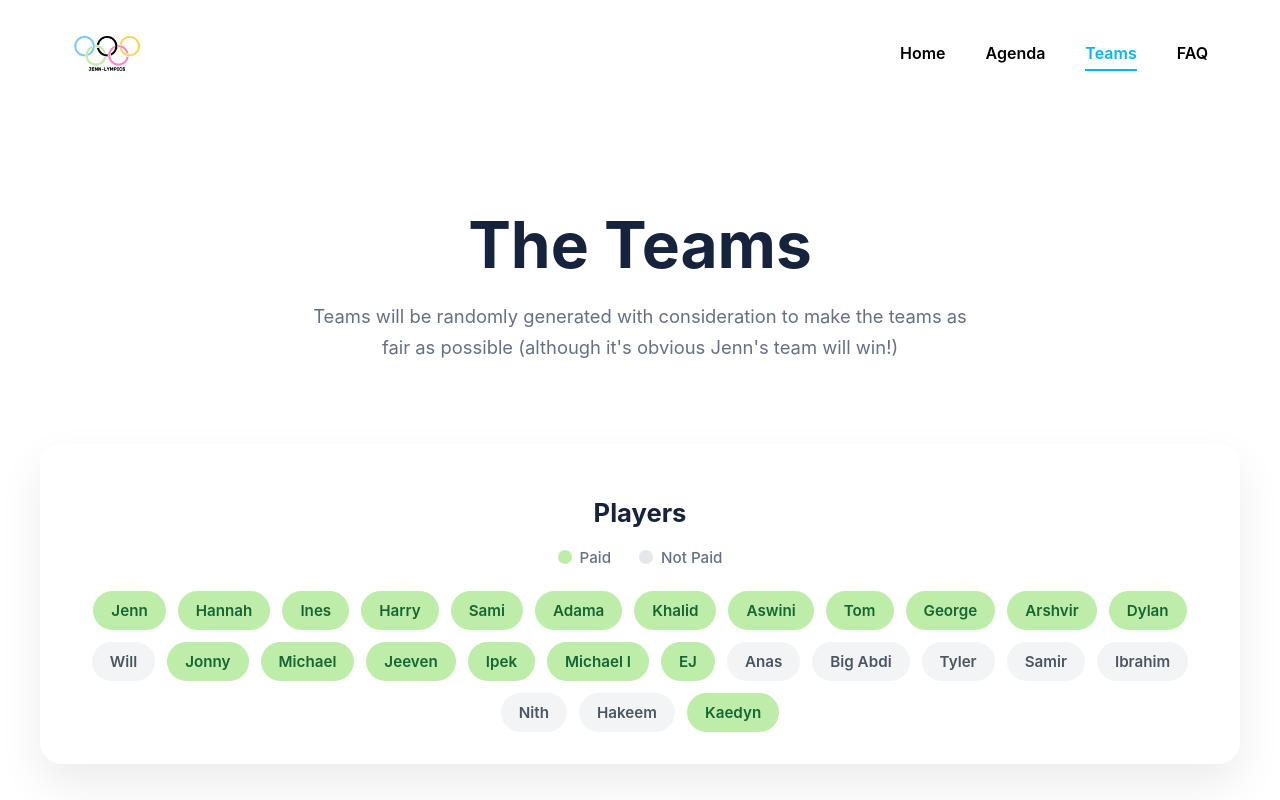
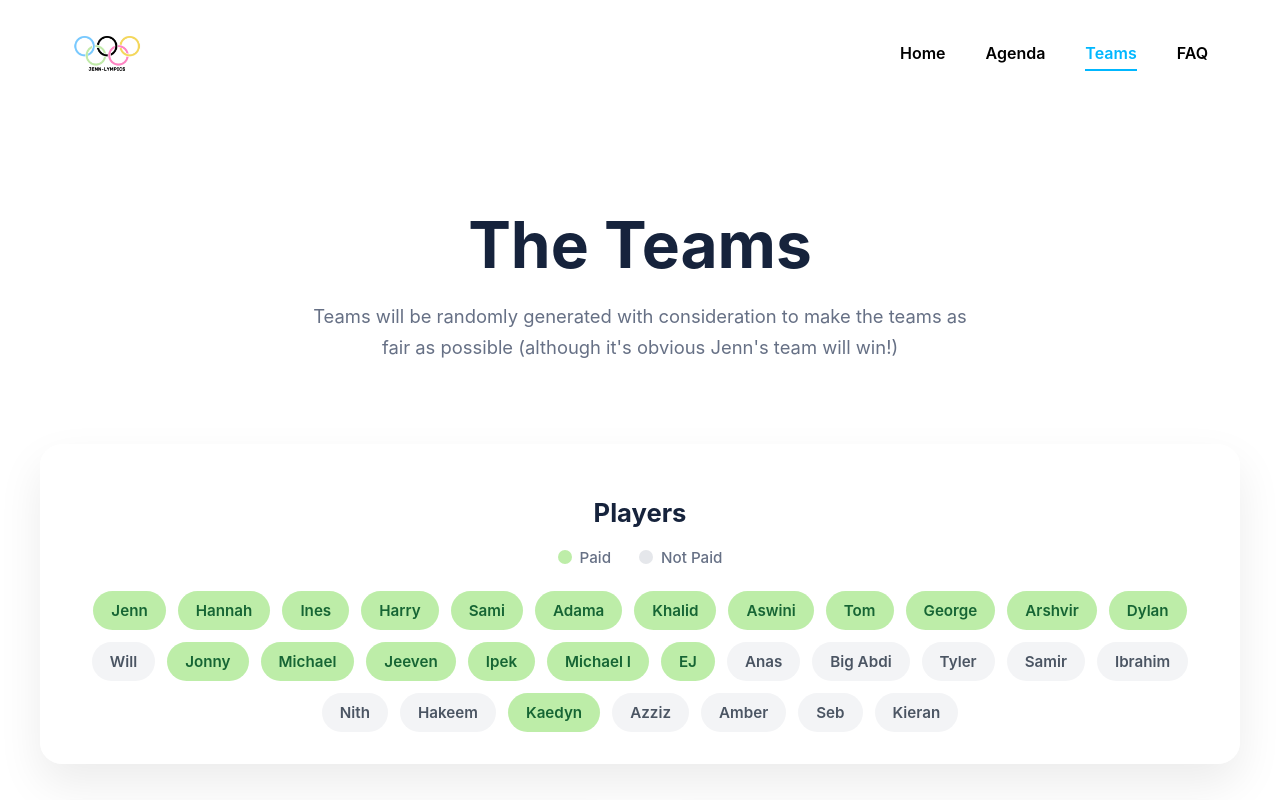
Before and after one commit to Jennipham/jenn-lympics, a React (Vite) app in the folder jenn-lympics-website/: page /teams in a window 1280 px wide. Shown: the top 800 px of the page. Built offline with nearby package versions, Linux system fonts and the light colour scheme.

Commit message:
Add new players to the team list

```diff
--- a/jenn-lympics-website/src/components/Teams/players.ts
+++ b/jenn-lympics-website/src/components/Teams/players.ts
@@ -26,4 +26,8 @@ export const players = [
         { name: "Nith", paid: false },
         { name: "Hakeem", paid: false },
         { name: "Kaedyn", paid: true },
+        { name: "Azziz", paid: false },
+        { name: "Amber", paid: false },
+        { name: "Seb", paid: false },
+        { name: "Kieran", paid: false },
 ];
```
